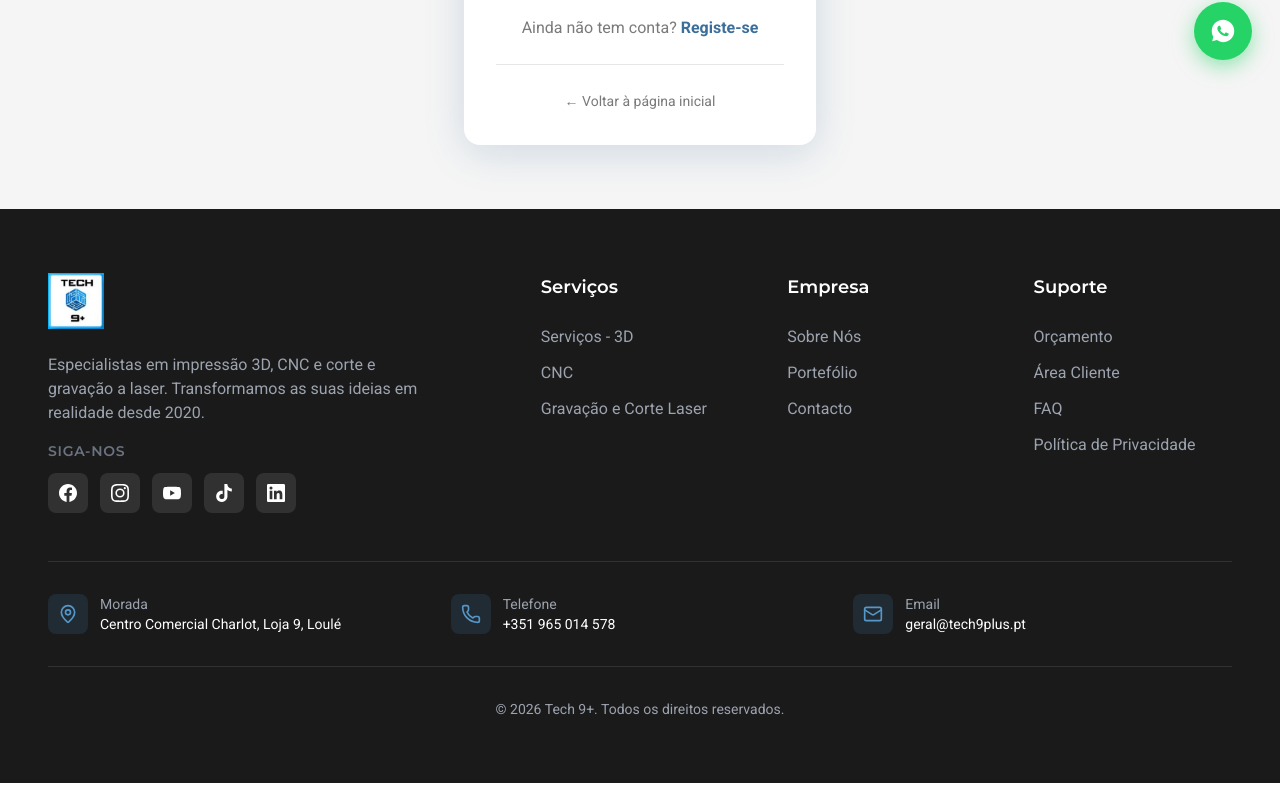
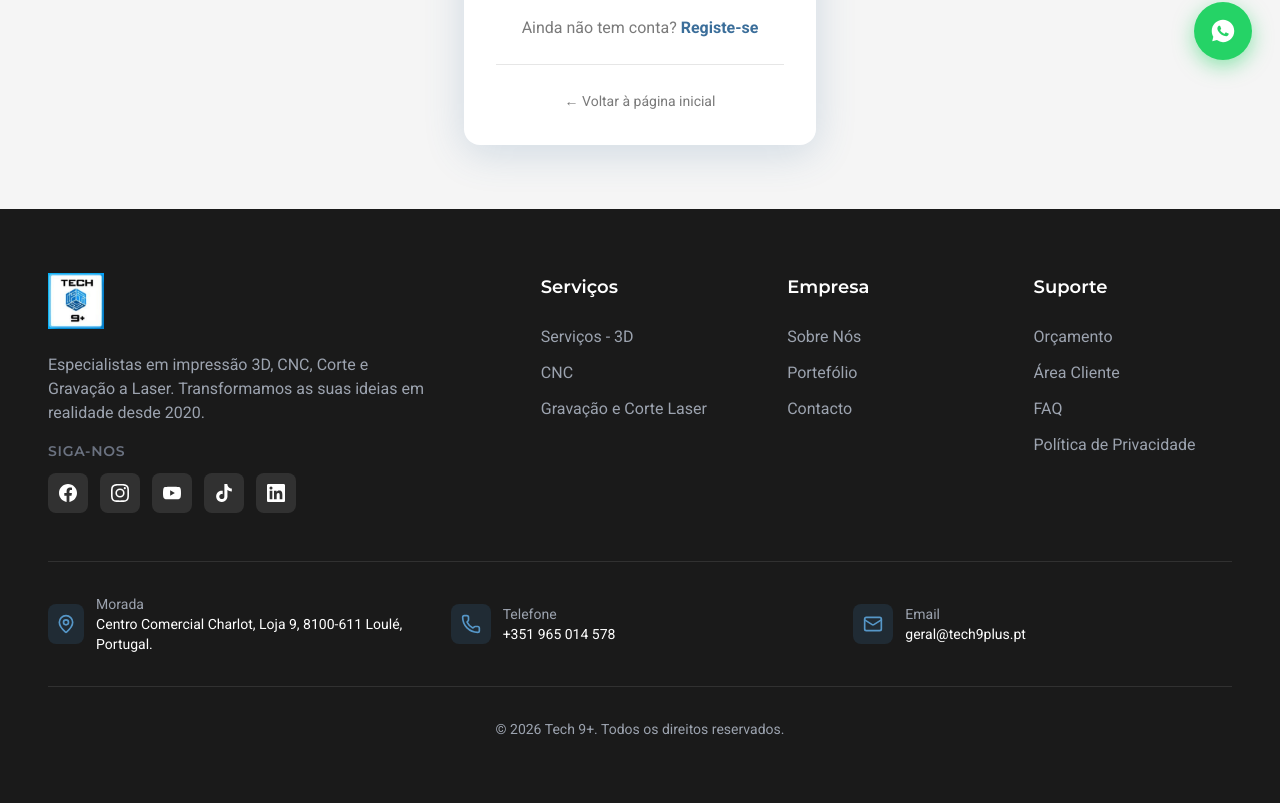
Before and after one commit to carlagranadeiro/tech9plus-website, a React (Vite) app: page /tech9plus-website/login in a window 1280 px wide. Shown: the part 712-1515 px from the top of the page. Built offline with nearby package versions, Linux system fonts and the light colour scheme.

Commit message:
Update tagline and address

```diff
--- a/src/components/layout/Footer.tsx
+++ b/src/components/layout/Footer.tsx
@@ -168,7 +168,7 @@ export function Footer() {
               </div>
               <div>
                 <p className="text-sm text-gray-400">{t.footer.address}</p>
-                <p className="text-sm">Centro Comercial Charlot, Loja 9, Loulé</p>
+                <p className="text-sm">Centro Comercial Charlot, Loja 9, 8100-611 Loulé, Portugal.</p>
               </div>
             </div>
             <div className="flex items-center gap-3">
--- a/src/components/sections/CTA.tsx
+++ b/src/components/sections/CTA.tsx
@@ -121,9 +121,8 @@ export function CTA() {
                 <div className="mt-6 pt-6 border-t border-white/20">
                   <div className="text-white/60 text-sm mb-2">Localização</div>
                   <div className="text-white">
-                    Centro Comercial Charlot<br />
-                    R. Maj. Manuel Olival B, Loja 9<br />
-                    8100-542 Loulé
+                    Centro Comercial Charlot, Loja 9<br />
+                    8100-611 Loulé, Portugal.
                   </div>
                 </div>
               </div>
--- a/src/lib/i18n.tsx
+++ b/src/lib/i18n.tsx
@@ -106,7 +106,7 @@ const translations: Record<Lang, Translations> = {
       viewAll: 'Ver Todos os Serviços',
     },
     footer: {
-      tagline: 'Especialistas em impressão 3D, CNC e corte e gravação a laser. Transformamos as suas ideias em realidade desde 2020.',
+      tagline: 'Especialistas em impressão 3D, CNC, Corte e Gravação a Laser. Transformamos as suas ideias em realidade desde 2020.',
       services: 'Serviços',
       company: 'Empresa',
       support: 'Suporte',
@@ -177,7 +177,7 @@ const translations: Record<Lang, Translations> = {
       viewAll: 'View All Services',
     },
     footer: {
-      tagline: 'Specialists in 3D printing, CNC and laser cutting and engraving. Turning your ideas into reality since 2020.',
+      tagline: 'Specialists in 3D printing, CNC, Laser Cutting and Engraving. Turning your ideas into reality since 2020.',
       services: 'Services',
       company: 'Company',
       support: 'Support',
--- a/src/pages/Contact.tsx
+++ b/src/pages/Contact.tsx
@@ -110,7 +110,7 @@ export function Contact() {
     {
       icon: MapPin,
       title: t.contact.addressLabel,
-      content: 'Centro Comercial Charlot\nR. Maj. Manuel Olival B, Loja 9\n8100-542 Loulé',
+      content: 'Centro Comercial Charlot, Loja 9\n8100-611 Loulé, Portugal.',
     },
     {
       icon: Phone,
```
Also changed, not shown: 1 other file (tests, documents, lock files or other folders).
